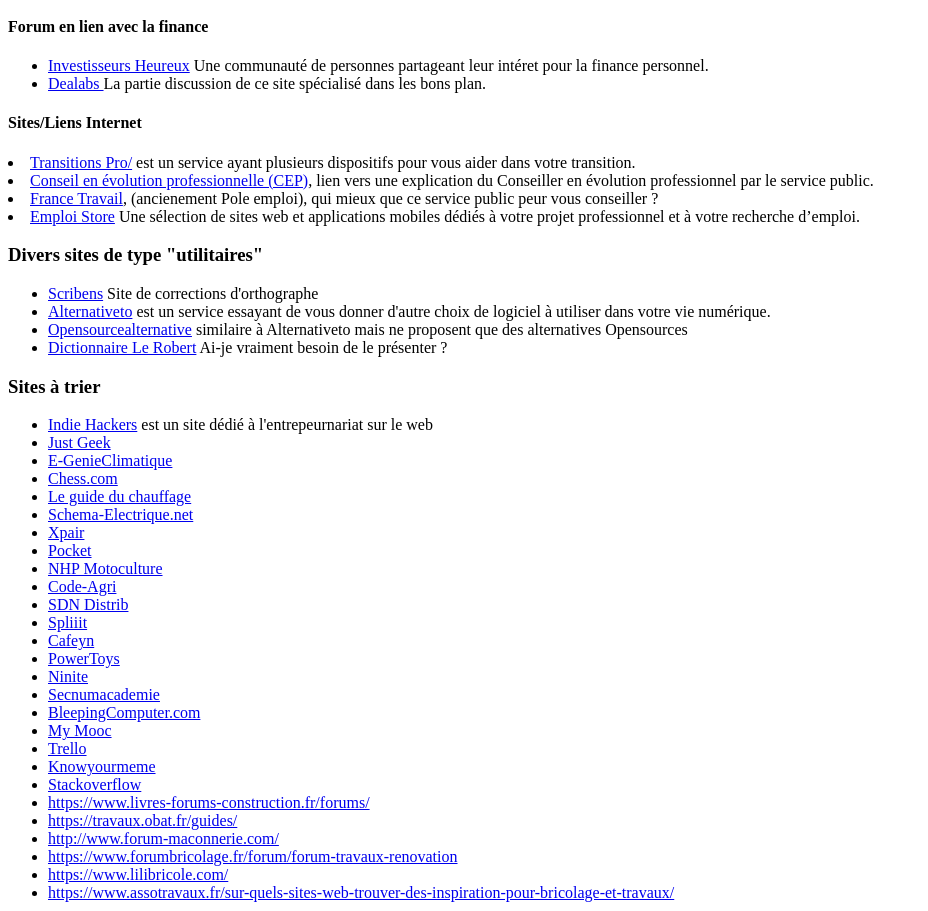
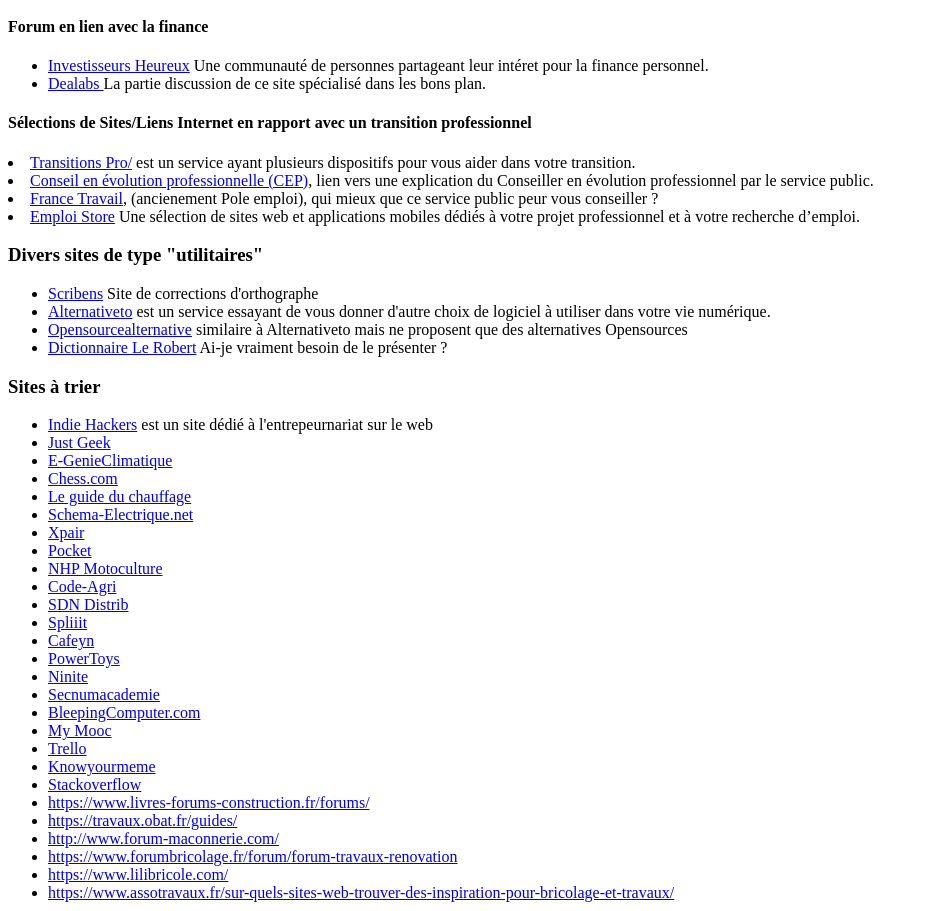
Before and after one commit to khuzdrix/khuzd, a plain HTML site: page html/services.html in a window 1280 px wide. Shown: the part 3136-4047 px from the top of the page, without its empty margins (0-928 px from the left). Drawn offline with Linux system fonts and the light colour scheme.

Commit message:
Maj services
Correction mineur titre transition pro

```diff
--- a/html/services.html
+++ b/html/services.html
@@ -287,7 +287,7 @@
             </article>
 
             <section id="transition_corps">
-                <h4>Sites/Liens Internet</h4>
+                <h4>Sélections de Sites/Liens Internet en rapport avec un transition professionnel</h4>
                 <li><a href="https://www.transitionspro.fr/" target="_blank">Transitions Pro/</a> est un service ayant plusieurs dispositifs pour vous aider dans votre transition.</li>
                 <li><a href="https://www.service-public.fr/particuliers/vosdroits/F32457" target="_blank">Conseil en évolution professionnelle (CEP)</a>, lien vers une explication du Conseiller en évolution professionnel par le service public. </li>
                 <li><a href="https://www.francetravail.fr/accueil/" target="_blank">France Travail</a>, (ancienement Pole emploi), qui mieux que ce service public peur vous conseiller ? </li>
```
